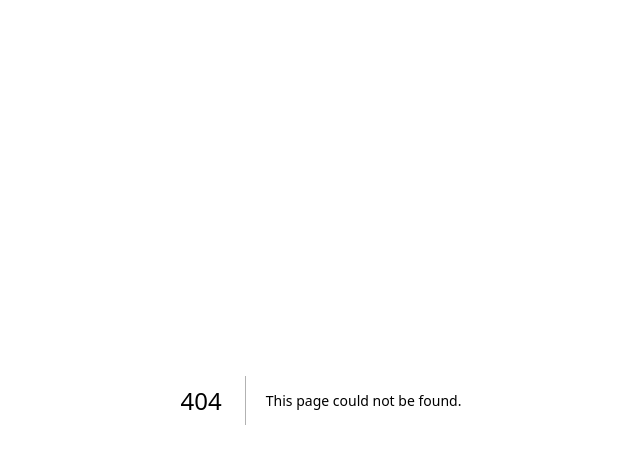
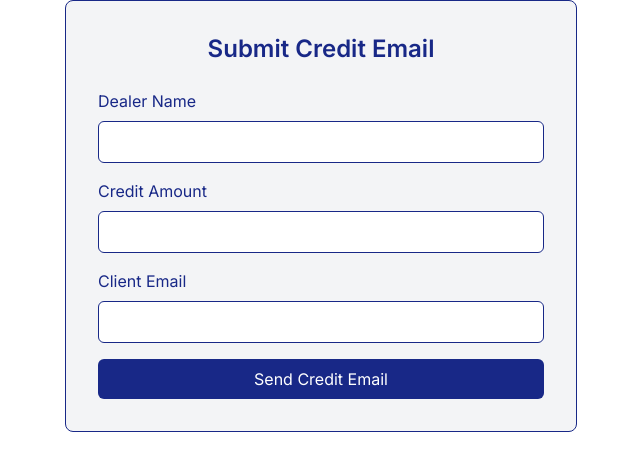
Before and after one commit to DavidSpaice/next, a Next.js app: page /submit-credit-email in a window 1280 px wide. Before the commit this address had no page. Shown: the top 470 px of the page, without its empty margins (319-959 px from the left). Built offline with nearby package versions, Linux system fonts and the light colour scheme.

Commit message:
credit email sender

```diff
--- /dev/null
+++ b/app/submit-credit-email/Component.tsx
@@ -0,0 +1,75 @@
+'use client';
+
+import React, { useState } from 'react';
+
+const SubmitCreditEmail: React.FC = () => {
+    const [dealerName, setDealerName] = useState<string>('');
+    const [credit, setCredit] = useState<string>('');
+    const [clientEmail, setClientEmail] = useState<string>('');
+    const [message, setMessage] = useState<string>('');
+
+    const handleSubmit = async (event: React.FormEvent) => {
+        event.preventDefault();
+
+        const response = await fetch('https://airtek-warranty.onrender.com/credit/sendCreditEmail', {
+            method: 'POST',
+            headers: {
+                'Content-Type': 'application/json',
+            },
+            body: JSON.stringify({ dealerName, credit, clientEmail }),
+        });
+
+        if (response.ok) {
+            setMessage('Credit email sent successfully.');
+        } else {
+            setMessage('Error sending credit email. Please try again.');
+        }
+    };
+
+    return (
+        <div className="max-w-lg mx-auto p-8 border border-[#182887] rounded-lg bg-gray-100">
+            <h1 className="text-center text-[#182887] text-2xl font-semibold mb-6">Submit Credit Email</h1>
+            <form onSubmit={handleSubmit} className="space-y-4">
+                <div>
+                    <label className="block text-[#182887] mb-2">Dealer Name</label>
+                    <input
+                        type="text"
+                        value={dealerName}
+                        onChange={(e) => setDealerName(e.target.value)}
+                        required
+                        className="w-full px-4 py-2 border border-[#182887] rounded-md"
+                    />
+                </div>
+                <div>
+                    <label className="block text-[#182887] mb-2">Credit Amount</label>
+                    <input
+                        type="text"
+                        value={credit}
+                        onChange={(e) => setCredit(e.target.value)}
+                        required
+                        className="w-full px-4 py-2 border border-[#182887] rounded-md"
+                    />
+                </div>
+                <div>
+                    <label className="block text-[#182887] mb-2">Client Email</label>
+                    <input
+                        type="email"
+                        value={clientEmail}
+                        onChange={(e) => setClientEmail(e.target.value)}
+                        required
+                        className="w-full px-4 py-2 border border-[#182887] rounded-md"
+                    />
+                </div>
+                <button
+                    type="submit"
+                    className="w-full px-4 py-2 bg-[#182887] text-white rounded-md hover:bg-blue-800"
+                >
+                    Send Credit Email
+                </button>
+            </form>
+            {message && <p className="mt-4 text-center text-[#182887]">{message}</p>}
+        </div>
+    );
+};
+
+export default SubmitCreditEmail;
--- /dev/null
+++ b/app/submit-credit-email/page.tsx
@@ -0,0 +1,10 @@
+import React from 'react'
+import SubmitCreditEmail from './component'
+
+function page() {
+    return (
+        <div><SubmitCreditEmail /></div>
+    )
+}
+
+export default page
```
